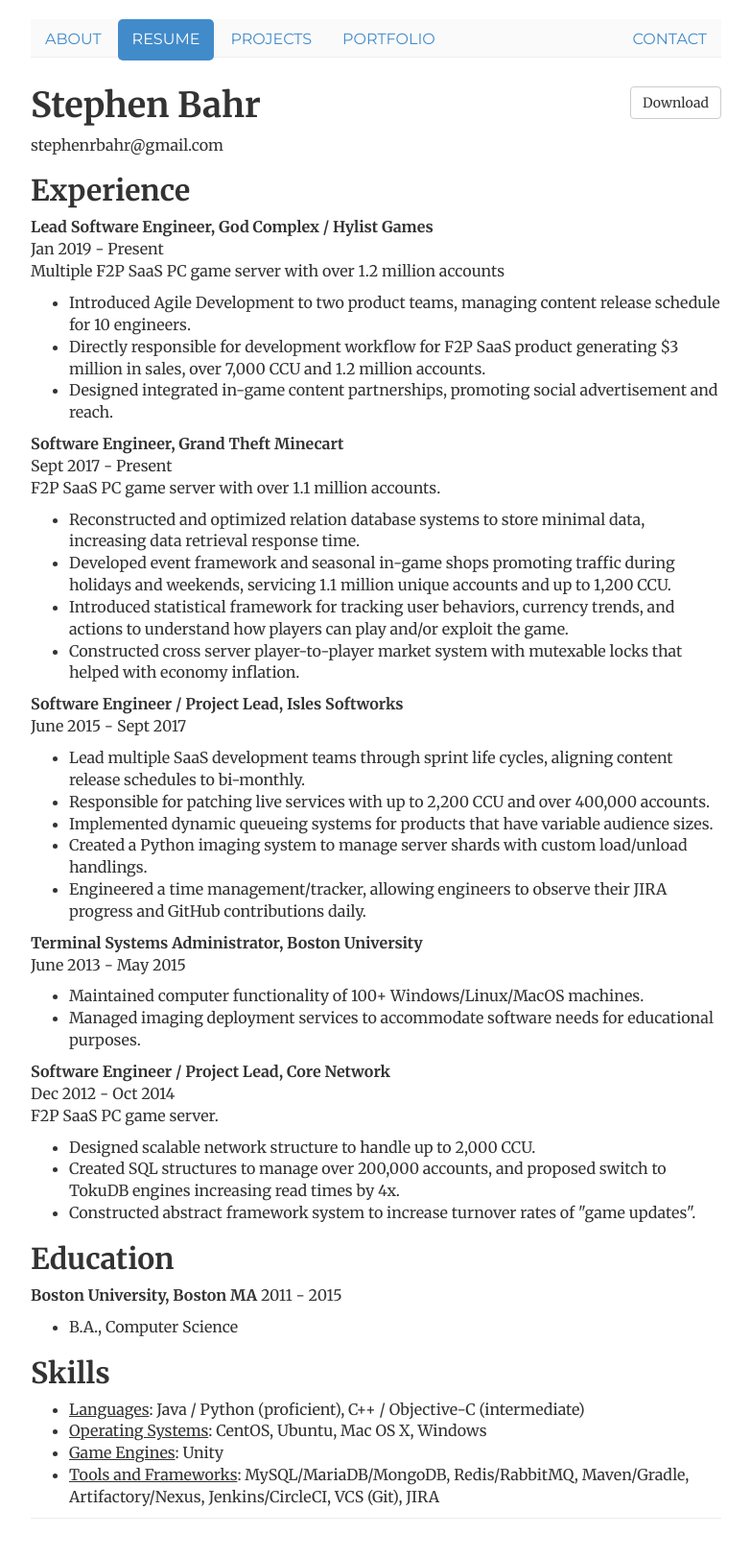
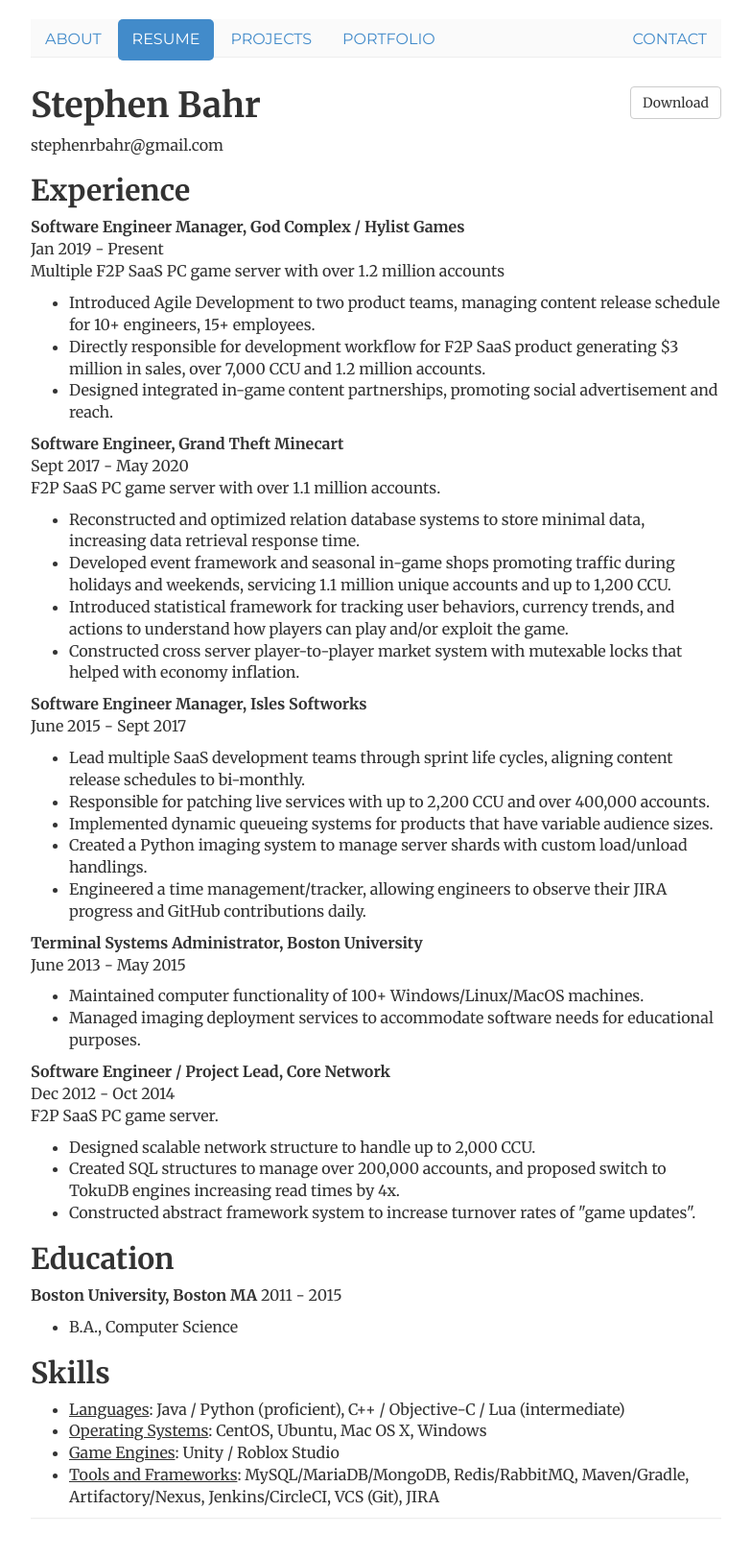
Before and after one commit to Unknowncmbk/unknowncmbk.github.io, a Jekyll site: the page built from resume/index.html, in a window 1280 px wide. Shown: the whole page at 96% size, without its empty margins (248-1031 px from the left). Built offline with Jekyll 4.4.1, drawn with Linux system fonts in a browser that asks for light colours.

Commit message:
- Update website with more up-to-date info.

```diff
--- a/portfolio/index.html
+++ b/portfolio/index.html
@@ -17,9 +17,9 @@ description: Stephen Bahr is a Software Engineer from a small town in OH
 	<div class="portfolio-godcomplex">
 		<h2>GodComplex / Hylist Games</h2>
 		<b>Length: </b><font color="green">Jan 2019 - Present</font><br>
-		<b>Role: </b>Lead Software Engineer<br>
+		<b>Role: </b>Software Engineer Manager<br>
 		<h3>Goal</h3>
-		God Complex is a company that operates F2P SaaS video games. The company builds platforms on Minecraft, Hytale, and standalone games. God Complex owns Hylist Games, another game company that produces VeltPvP / Arcane Network.My direct involvement is with both companies as the Lead Software Engineer, overseeing weekly development lifecycles.
+		God Complex is a company that operates F2P SaaS video games. The company builds platforms on Minecraft, Hytale, Roblox, and standalone games. God Complex owns Hylist Games, another game company that produces VeltPvP / Arcane Network. My direct involvement is with both companies as the Lead Software Engineer / Engineering Manager, overseeing weekly development lifecycles for a team of over 15.
 		<br>
 		<br>
 
@@ -103,7 +103,7 @@ description: Stephen Bahr is a Software Engineer from a small town in OH
 	<div class="portfolio-isles">
 		<h2>Isles Softworks</h2>
 		<b>Length: </b><font color="green">June 2015 - Sept 2017</font><br>
-		<b>Role: </b>Software Engineer / Project Lead<br>
+		<b>Role: </b>Software Engineer Manager<br>
 		<h3>Goal</h3>
 		Isles Softworks was a company created from the formation of Island Clash, which is the first official product produced. The company expanded into handling multiple F2P SaaS products and expanded into PrisonMC network and Proper Dummies network. The company generated revenue from freemium services offered to players and partnered with popular influencers like PrestonPlayz, Woofless, AviatorGaming, JeromeASF, and others.
 		<br>
--- a/resume/index.html
+++ b/resume/index.html
@@ -16,18 +16,18 @@ description: Current Resume for Stephen Bahr
 		</div>
 
 		<h2>Experience</h2>
-		<p><strong>Lead Software Engineer, God Complex / Hylist Games</strong><br>
+		<p><strong>Software Engineer Manager, God Complex / Hylist Games</strong><br>
 		<weak>Jan 2019 - Present</weak><br>
 		<weak>Multiple F2P SaaS PC game server with over 1.2 million accounts</weak>
 		</p>
 		<ul>
-		<li>Introduced Agile Development to two product teams, managing content release schedule for 10 engineers.</li>
+		<li>Introduced Agile Development to two product teams, managing content release schedule for 10+ engineers, 15+ employees.</li>
 		<li>Directly responsible for development workflow for F2P SaaS product generating $3 million in sales, over 7,000 CCU and 1.2 million accounts.</li>
 		<li>Designed integrated in-game content partnerships, promoting social advertisement and reach.</li>
 		</ul>
 
 		<p><strong>Software Engineer, Grand Theft Minecart</strong><br>
-		<weak>Sept 2017 - Present</weak><br>
+		<weak>Sept 2017 - May 2020</weak><br>
 		<weak>F2P SaaS PC game server with over 1.1 million accounts.</weak>
 		</p>
 		<ul>
@@ -37,7 +37,7 @@ description: Current Resume for Stephen Bahr
 		<li>Constructed cross server player-to-player market system with mutexable locks that helped with economy inflation.</li>
 		</ul>
 
-		<p><strong>Software Engineer / Project Lead, Isles Softworks</strong><br>
+		<p><strong>Software Engineer Manager, Isles Softworks</strong><br>
 		<weak>June 2015 - Sept 2017</weak><br></p>
 		<ul>
 		<li>Lead multiple SaaS development teams through sprint life cycles, aligning content release schedules to bi-monthly.</li>
@@ -73,9 +73,9 @@ description: Current Resume for Stephen Bahr
 
 		<h2>Skills</h2>
 		<ul>
-		<li><u>Languages</u>: Java / Python (proficient), C++ / Objective-C (intermediate)</li>
+		<li><u>Languages</u>: Java / Python (proficient), C++ / Objective-C / Lua (intermediate)</li>
 		<li><u>Operating Systems</u>: CentOS, Ubuntu, Mac OS X, Windows</li>
-		<li><u>Game Engines</u>: Unity</li>
+		<li><u>Game Engines</u>: Unity / Roblox Studio</li>
 		<li><u>Tools and Frameworks</u>: MySQL/MariaDB/MongoDB, Redis/RabbitMQ, Maven/Gradle, Artifactory/Nexus, Jenkins/CircleCI, VCS (Git), JIRA</li>
 		</ul>
 </div>
```
Also changed, not shown: 1 other file.
